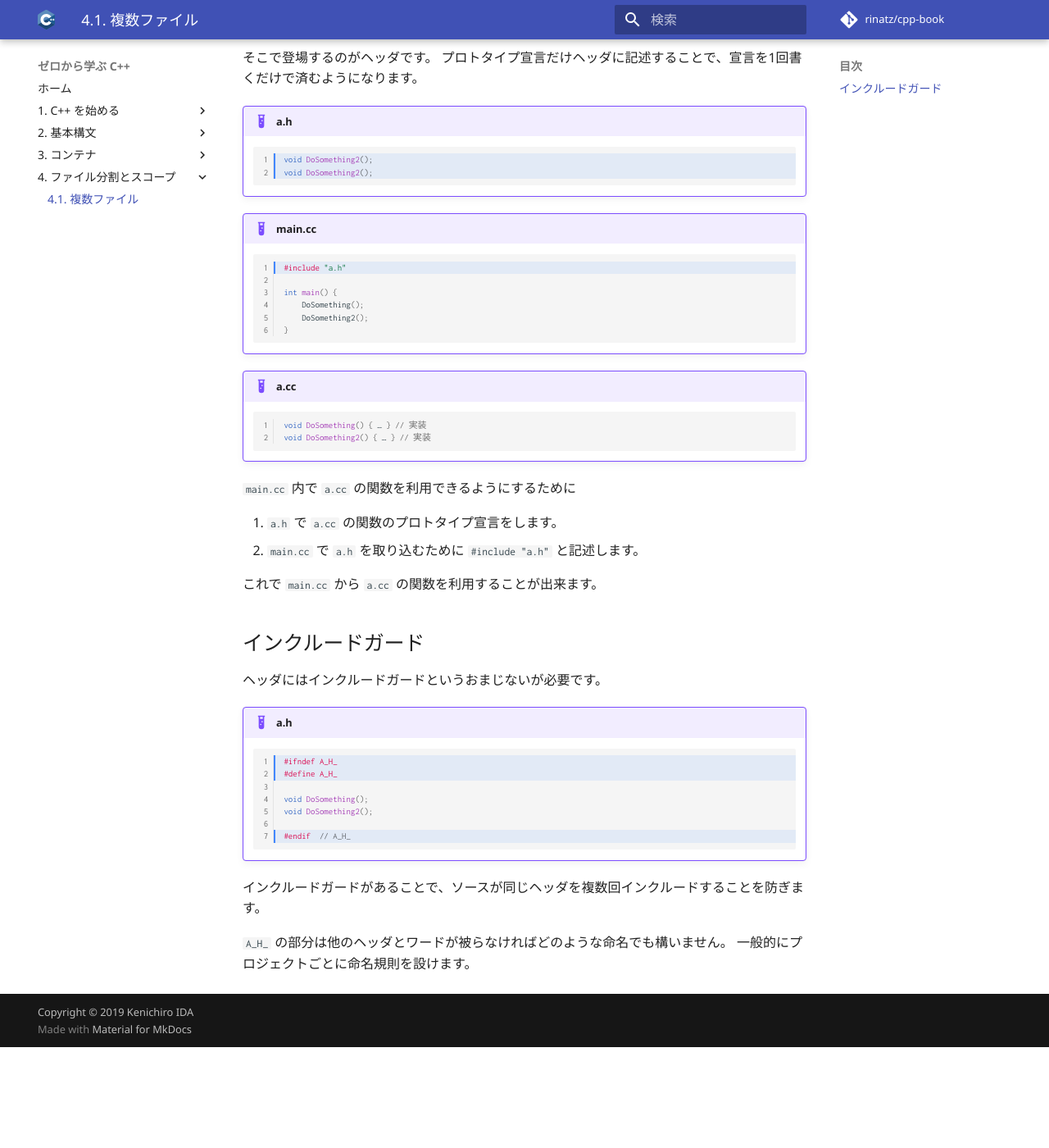
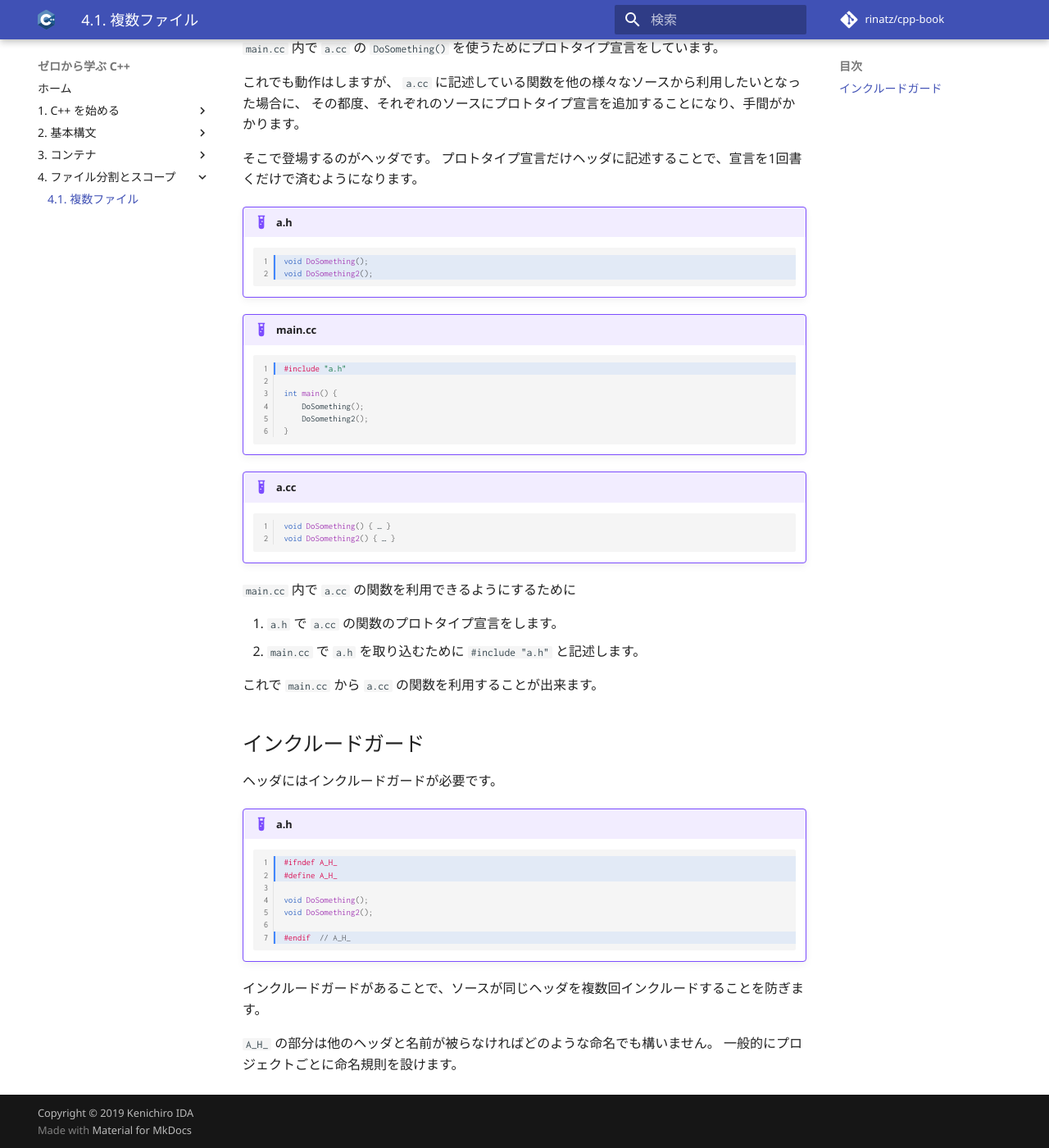
Before and after one commit to rinatz/cpp-book, an MkDocs documentation site: the page built from docs/ch04-01-multiple-files.md, in a window 1280 px wide and 1400 px high, scrolled down 787 px. Shown: the whole window at 82% size. Built offline with MkDocs 1.6.1 and Material for MkDocs 9.7.7, drawn with Linux system fonts in a browser that asks for light colours; comment, search, counter and statistics services are not loaded; before the commit the page ends 2064 px from its top, so only the background shows below that; some of the changed text lies outside the part shown.

Commit message:
Polish sentences

````diff
--- a/docs/ch04-01-multiple-files.md
+++ b/docs/ch04-01-multiple-files.md
@@ -25,6 +25,13 @@
     void DoSomething() { … }
     ```
 
+複数ファイルをコンパイルして実行ファイルを生成する場合は、
+次のようにコンパイルしたいファイルを並べてコマンドを実行します。
+
+```bash
+$ g++ main.cc a.cc
+```
+
 `main.cc` 内で `a.cc` の `DoSomething()` を使うためにプロトタイプ宣言をしています。
 
 これでも動作はしますが、
@@ -36,7 +43,7 @@
 
 !!! example "a.h"
     ```cpp linenums="1" hl_lines="1 2"
-    void DoSomething2();
+    void DoSomething();
     void DoSomething2();
     ```
 
@@ -52,8 +59,8 @@
 
 !!! example "a.cc"
     ```cpp linenums="1"
-    void DoSomething() { … } // 実装
-    void DoSomething2() { … } // 実装
+    void DoSomething() { … }
+    void DoSomething2() { … }
     ```
 
 `main.cc` 内で `a.cc` の関数を利用できるようにするために
@@ -65,7 +72,7 @@
 
 ## インクルードガード
 
-ヘッダにはインクルードガードというおまじないが必要です。
+ヘッダにはインクルードガードが必要です。
 
 !!! example "a.h"
     ```cpp linenums="1" hl_lines="1 2 7"
@@ -81,5 +88,5 @@
 
 インクルードガードがあることで、ソースが同じヘッダを複数回インクルードすることを防ぎます。
 
-`A_H_` の部分は他のヘッダとワードが被らなければどのような命名でも構いません。
+`A_H_` の部分は他のヘッダと名前が被らなければどのような命名でも構いません。
 一般的にプロジェクトごとに命名規則を設けます。
````
